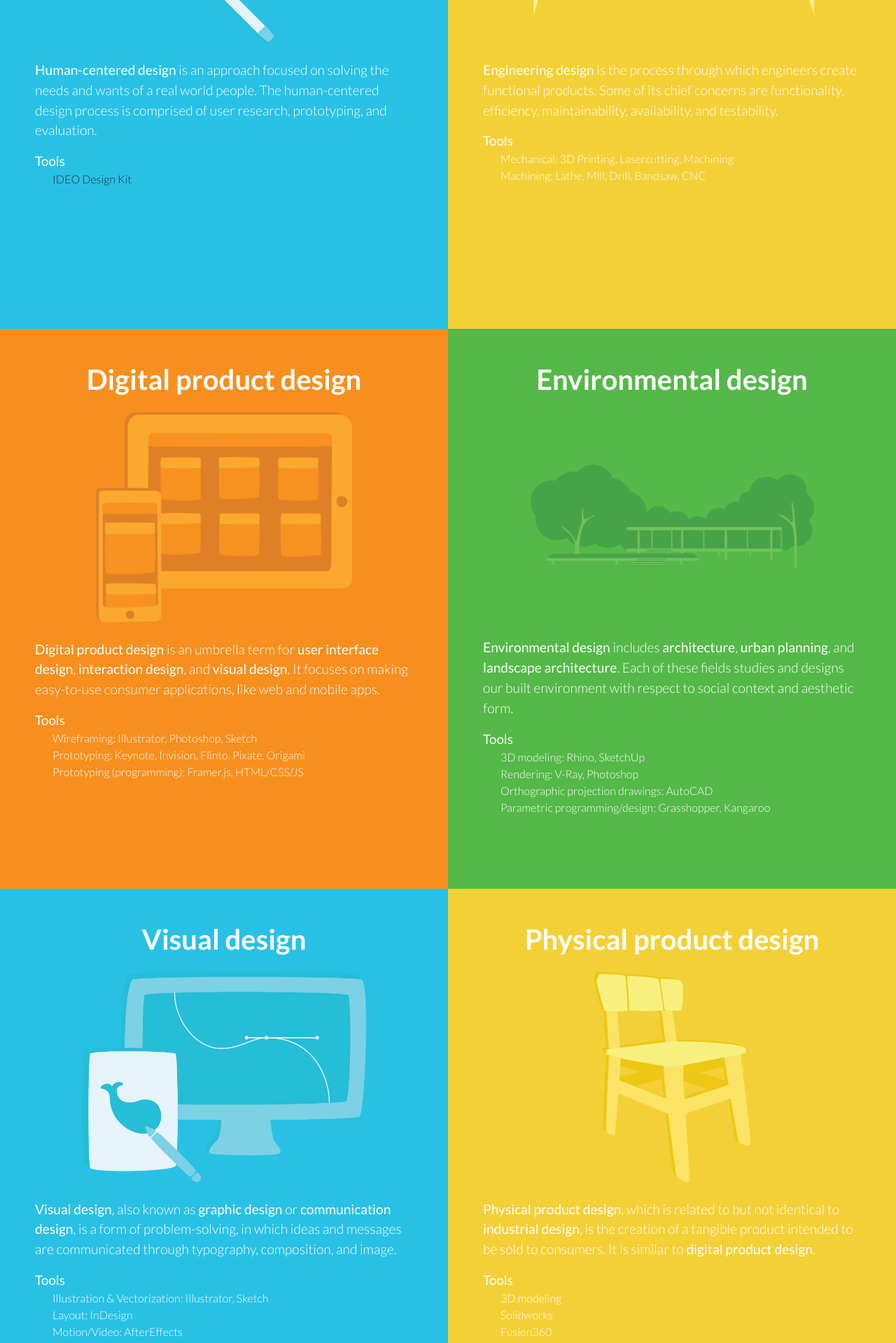
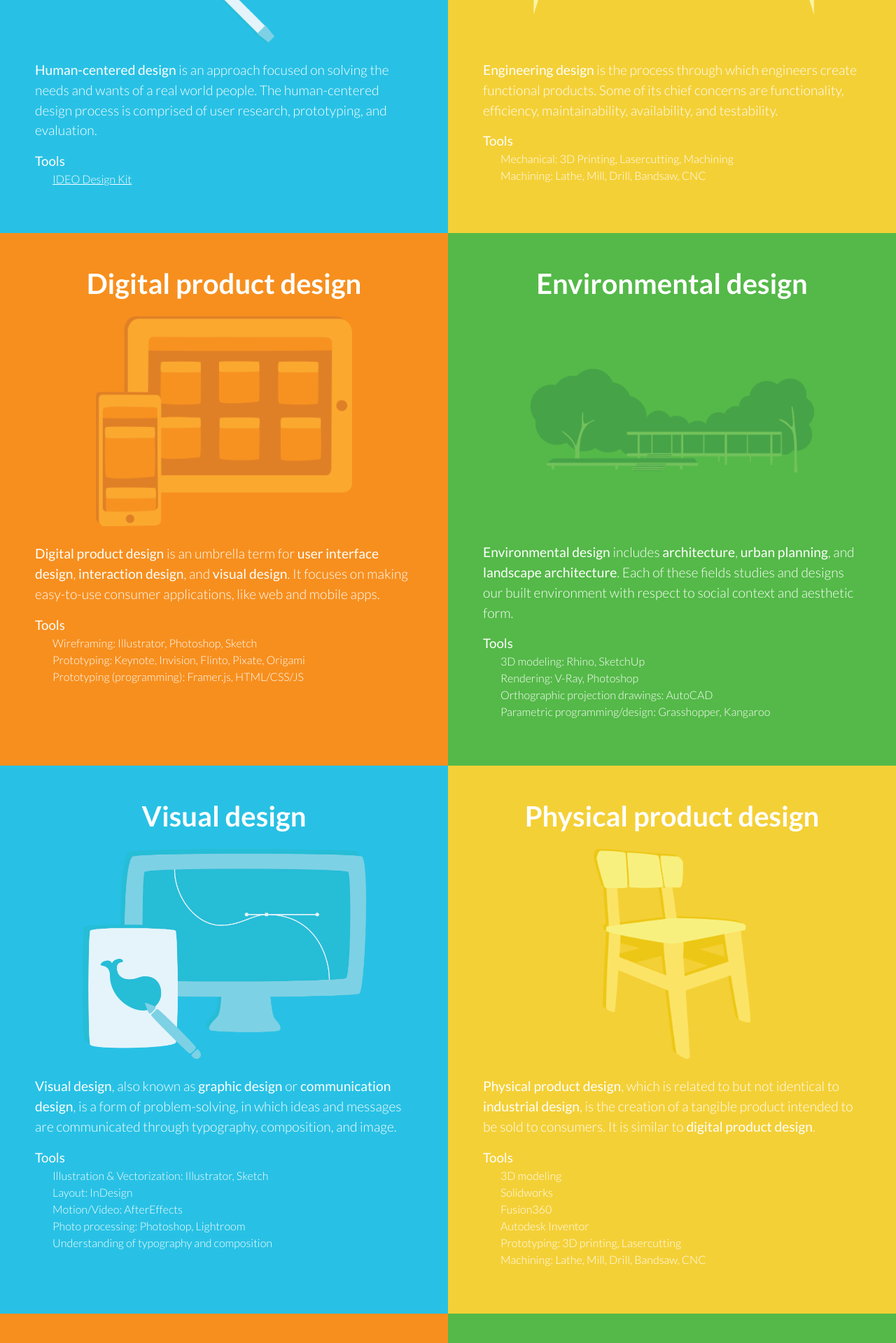
Before and after one commit to alexsg/designatberkeley, a Jekyll site: the page built from intro.md, in a window 1280 px wide. Shown: the part 1177-3096 px from the top of the page at 70% size. Built offline with Jekyll 4.4.1, drawn with Linux system fonts in a browser that asks for light colours; nearby versions of some CDN libraries; some of the changed text lies outside the part shown.

Commit message:
row flexbox

```diff
--- a/_includes/footer.html
+++ b/_includes/footer.html
@@ -1,10 +1,6 @@
 
   <footer class="inverted">
-    <div class="row">
-      <div class="large-5 columns">
-
-        </p>
-      </div>
+    <!--<div class="row">
       <div class="large-5 columns">
         <ul>
           <li>
@@ -12,19 +8,17 @@
             <i class="fa fa-facebook"></i> Facebook
             </a>
           </li>
-          <li>Twitter</li>
-          <li>Instagram</li>
         </ul>
       </div>
-    </div>
+    </div>-->
 
 
     <div class="row">
-      <div class="large-12 columns centered">
+      <div class="columns large-12">
         <div class="footer-logo">
           <img src="/media/logo-white.png" />
         </div>
-        <span class="copyright">&copy; 2015 UC Berkeley Design Council</span>
+        <div class="copyright">&copy; 2015 UC Berkeley Design Council</div>
       </div>
     </div>
   </footer>
--- a/_layouts/intro.html
+++ b/_layouts/intro.html
@@ -25,7 +25,7 @@
 
   <div class="disciplines">
     <div class="row">
-      <div class="large-6 columns whatis blue">
+      <div class="large-6 columns whatis blue inverted shorter">
         <h2>Human-centered design</h2>
 
         <img src="../media/humancentered.png" />
@@ -43,7 +43,7 @@
 
       </div>
 
-      <div class="large-6 columns whatis yellow">
+      <div class="large-6 columns whatis yellow inverted shorter">
         <h2>Engineering design</h2>
 
         <img class="eng" src="../media/engineering.png" />
@@ -66,7 +66,7 @@
 
 
     <div class="row">
-      <div class="large-6 columns whatis orange">
+      <div class="large-6 columns whatis orange inverted">
         <h2>Digital product design</h2>
 
         <img src="../media/digitalproduct.png" />
@@ -86,7 +86,7 @@
         </div>
       </div>
 
-      <div class="large-6 columns whatis green">
+      <div class="large-6 columns whatis green inverted">
         <h2>Environmental design</h2>
 
         <img class="env" src="../media/environmental.png" />
@@ -108,7 +108,7 @@
     </div>
 
     <div class="row">
-      <div class="large-6 columns whatis blue">
+      <div class="large-6 columns whatis blue inverted">
         <h2>Visual design</h2>
 
         <img src="../media/visual.png" />
@@ -130,7 +130,7 @@
         </div>
       </div>
 
-      <div class="large-6 columns whatis yellow">
+      <div class="large-6 columns whatis yellow inverted">
         <h2>Physical product design</h2>
         <img src="../media/physicalproduct.png" />
 
@@ -154,7 +154,7 @@
 
 
     <div class="row">
-      <div class="large-6 columns whatis orange">
+      <div class="large-6 columns whatis orange inverted">
 
         <h2>Design in animation and computer graphics</h2>
         <img class="anim" src="../media/animation.png" />
@@ -174,7 +174,7 @@
       </div>
 
 
-      <div class="large-6 columns whatis green">
+      <div class="large-6 columns whatis green inverted">
 
         <h2>Game design</h2>
 
--- a/_sass/_web.scss
+++ b/_sass/_web.scss
@@ -29,10 +29,6 @@ body, html {
   background-color: $white;
 }
 
-a {
-  text-decoration: none;
-  color: $black;
-}
 
 .page-content {
   a {
@@ -57,6 +53,7 @@ nav {
 
   a {
     color: $white;
+    text-decoration: none;
   }
 
   .home-link {
@@ -321,9 +318,13 @@ section {
     margin-bottom: $unit*2;
   }
 
-  a:hover {
-    h4 {
-      color: $orange;
+  a {
+    color: $black;
+    text-decoration: none;
+    &:hover {
+      h4 {
+        color: $orange;
+      }
     }
 
   }
@@ -423,13 +424,27 @@ footer {
   .footer-logo {
     width: 150px;
     height: auto;
-    margin: 0 auto;
+    position: absolute;
+    right: 0;
+    margin-top: $unit*5;
+    margin-right: $unit*8;
+
 
     img {
       width: 100%;
       height: auto;
-      margin-bottom: 4*$unit;
+      position: absolute;
+      bottom: 0;
+      right: 0;
     }
+  }
+
+  .copyright {
+    margin-right: $unit*5;
+    margin-top: $unit*10;
+    font-size: .8em;
+    text-align: right;
+    float: right;
   }
 }
 
@@ -473,6 +488,9 @@ input.button-blue {
 
 .disciplines .row {
   max-width: 100%;
+  display: flex;
+  display: -ms-flexbox;
+  display: -webkit-flex;
 }
 
 .altname {
@@ -480,8 +498,18 @@ input.button-blue {
 }
 
 .whatis {
-  height: 800px;
+  -webkit-flex: 1;
+  -ms-flex: 1;
+  flex: 1;
   padding: $unit*10;
+
+  &.shorter {
+    min-height: 650px;
+  }
+
+  a {
+    color: $white;
+  }
 
   img {
     margin: $unit*5 auto;
@@ -498,12 +526,7 @@ input.button-blue {
   h3 {
     margin-bottom: 0;
   }
-  .info {
-    color: $white;
-    position: absolute;
-    margin-bottom: 50%;
-    margin-right: $unit*10;
-  }
+
 
   img {
     &.env {
```
